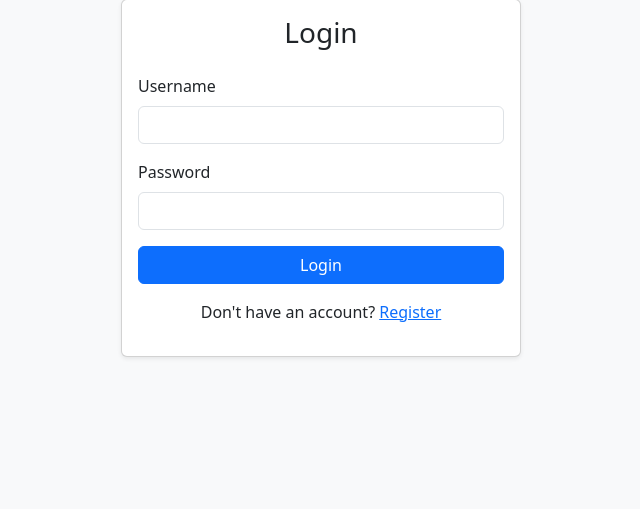
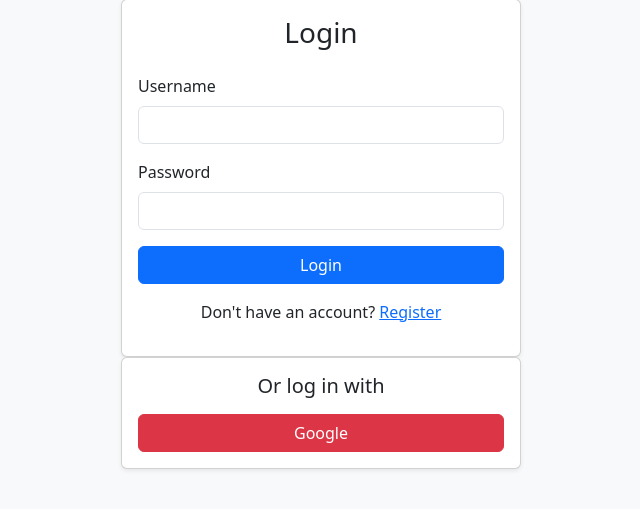
Before and after one commit to DaHyper/AuthenticationLab, a Flask app: page /login in a window 1280 px wide. Shown: the part 81-590 px from the top of the page, without its empty margins (319-959 px from the left). Run offline with Flask 3, Linux system fonts and the light colour scheme.

Commit message:
add oauth

```diff
--- a/app.py
+++ b/app.py
@@ -1,11 +1,28 @@
 from flask import Flask, render_template, request, redirect, url_for, session, flash, send_file
 from flask_session import Session
+from flask_sqlalchemy import SQLAlchemy
+from flask_login import LoginManager, login_user, logout_user, login_required, current_user
 from werkzeug.security import generate_password_hash, check_password_hash
+from dotenv import load_dotenv
+from authlib.integrations.flask_client import OAuth
 import sqlite3
 import os
 import pyotp
 import qrcode
 import io
+
+# Load environment variables
+load_dotenv()
+
+# Flask setup
+app = Flask(__name__)
+app.config['SECRET_KEY'] = os.getenv('SECRET_KEY', 'devkey')
+app.config['SQLALCHEMY_DATABASE_URI'] = 'sqlite:///app.db'
+app.config['SQLALCHEMY_TRACK_MODIFICATIONS'] = False
+
+db = SQLAlchemy(app)
+login_manager = LoginManager(app)
+login_manager.login_view = 'login'
 
 app = Flask(__name__)
 app.secret_key = os.urandom(24)
@@ -40,6 +57,16 @@ def get_user(username):
     conn.close()
     return user
 
+oauth = OAuth(app)
+google = oauth.register(
+    name='google',
+    client_id=os.getenv("GOOGLE_CLIENT_ID"),
+    client_secret=os.getenv("GOOGLE_CLIENT_SECRET"),
+    access_token_url='https://accounts.google.com/o/oauth2/token',
+    authorize_url='https://accounts.google.com/o/oauth2/auth',
+    api_base_url='https://www.googleapis.com/oauth2/v1/',
+    client_kwargs={'scope': 'openid email profile'},
+)
 
 # --- Routes ---
 @app.route("/")
@@ -172,6 +199,30 @@ def qrcode_image():
     buf.seek(0)
     return send_file(buf, mimetype="image/png")
 
+@app.route("/login/google")
+def login_google():
+    redirect_uri = url_for("google_callback", _external=True)
+    return google.authorize_redirect(redirect_uri)
+
+@app.route("/auth/google/callback")
+def google_callback():
+    token = google.authorize_access_token()
+    user_info = google.get("userinfo").json()
+
+    email = user_info["email"]
+    name = user_info.get("name", email.split("@")[0])
+
+    # Try to find existing user
+    user = User.query.filter_by(username=email).first()
+    if not user:
+        user = User(username=email, password_hash="GOOGLE_OAUTH", mfa_enabled=False)
+        db.session.add(user)
+        db.session.commit()
+
+    login_user(user)
+    flash("Logged in with Google!", "success")
+    return redirect(url_for("dashboard"))
+
 
 @app.route("/logout")
 def logout():
--- a/templates/login.html
+++ b/templates/login.html
@@ -24,7 +24,14 @@
             <a href="{{ url_for('register') }}">Register</a>
         </p>
     </div>
+  </div>
+  <div class="card mx-auto shadow-sm mb-4" style="max-width: 400px;">
+    <div class="card-body text-center">
+      <h5 class="mb-3">Or log in with</h5>
+      <a href="{{ url_for('login_google') }}" class="btn btn-danger w-100">
+        <i class="bi bi-google"></i> Google
+      </a>
+    </div>
+  </div>
 </div>
 {% endblock %}
-
-      }
```
